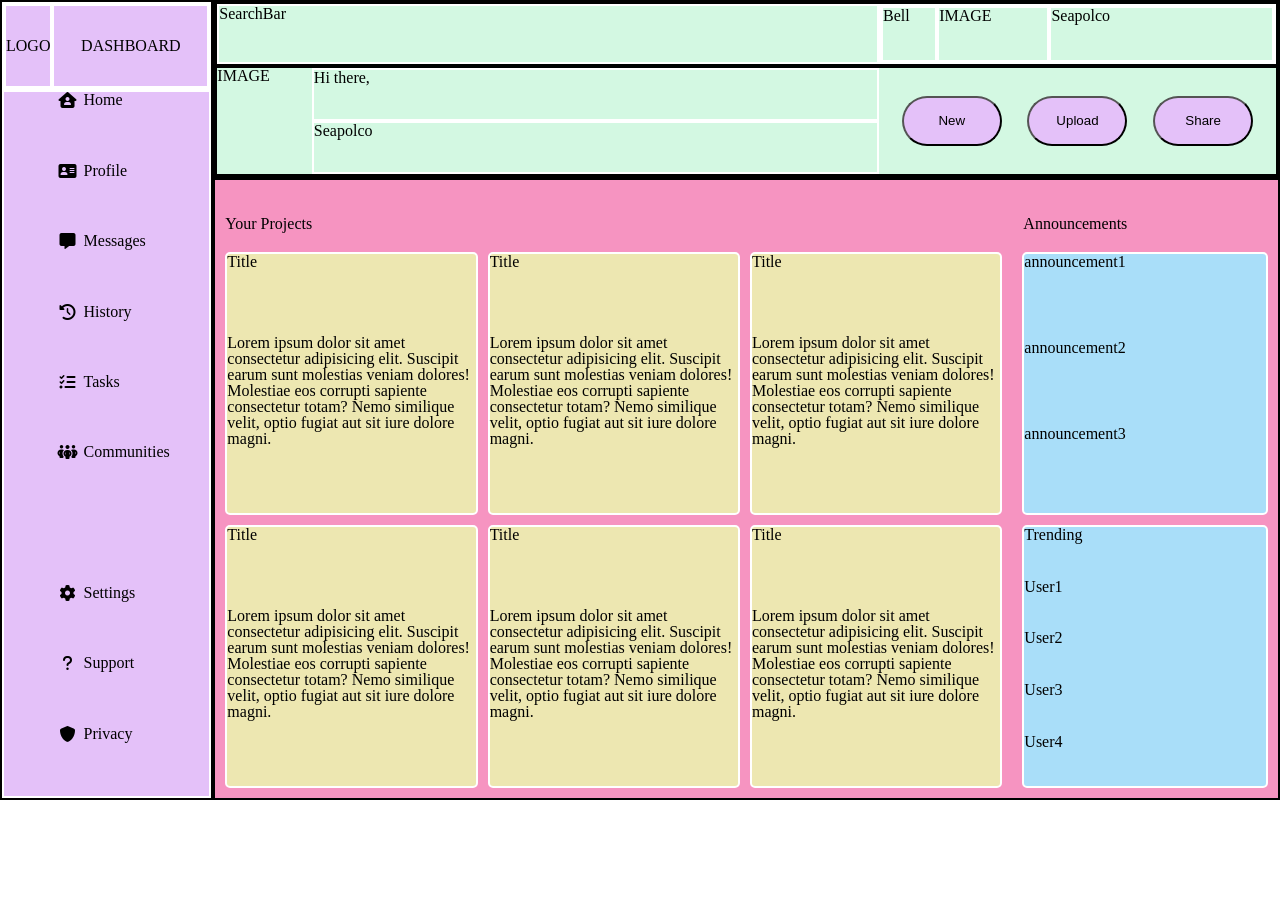
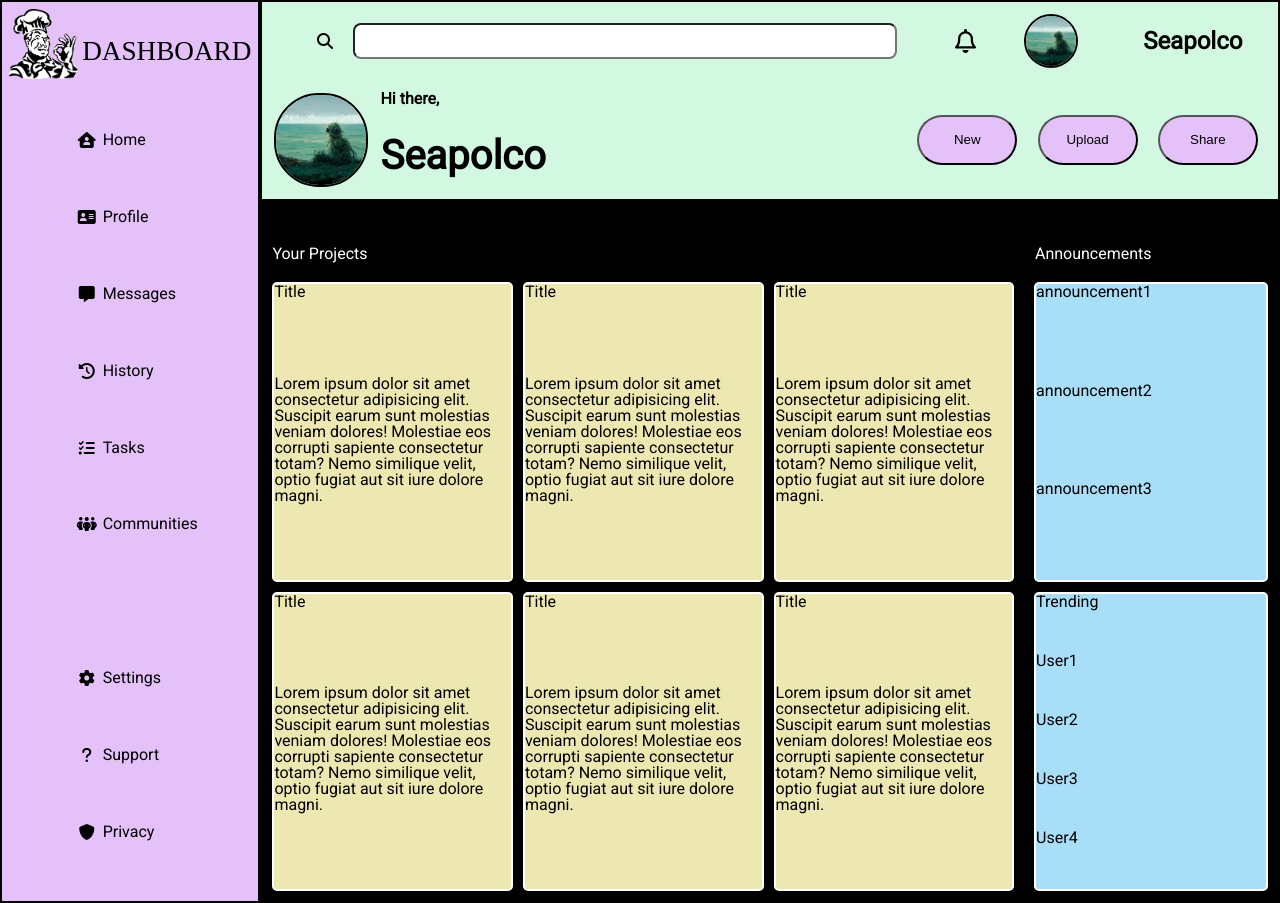
Before and after one commit to Seapolco/odin-admin-dashboard, a plain HTML site: page index.html in a window 1280 px wide. Before the commit the page ends 800 px from the top, so only its background shows below. Drawn offline with Linux system fonts and the light colour scheme; a web font is replaced by a local one.

Commit message:
Added sidebar logo, user/account images, searchbar, notification, custom fonts, removed borders

```diff
--- a/index.html
+++ b/index.html
@@ -8,21 +8,26 @@
     <link rel="stylesheet" href="styles.css">
     <script src="script.js"></script>
     <script src="https://kit.fontawesome.com/a023f59fed.js" crossorigin="anonymous"></script>
+    <link rel="stylesheet" media="screen" href="https://fontlibrary.org//face/mrs-beasley" type="text/css"/>
+    <link rel="stylesheet" href="//fonts.googleapis.com/css?family=Roboto" />
 </head>
 <body>
     <div class="container">
         <div class="header">
             <div class="searchbarAndAccount">
-                <div class="searchbar">SearchBar</div>
+                <div class="searchbar">
+                    <i id="searchIcon" class="fa-solid fa-magnifying-glass"></i>
+                    <input id="searchInput" type="text">
+                </div>
                 <div class="account">
-                    <div class="notification">Bell</div>
-                    <div class="accountAvatar">IMAGE</div>
+                    <div class="notification"><i class="fa-regular fa-bell fa-xl"></i></div>
+                    <img class="accountAvatar" src="./images/1mb_weird_creature_watching_youtube_videos_with_the_ocea_055f4a79-4d06-436c-9db0-5f0db68a4500 (1).png"></img>
                     <div class="accountName">Seapolco</div>
                 </div>
             </div>
             <div class="userInfoAndButtons">
                 <div class="userInfo">
-                    <div class="UserAvatar">IMAGE</div>
+                    <img class="UserAvatar" src="./images/1mb_weird_creature_watching_youtube_videos_with_the_ocea_055f4a79-4d06-436c-9db0-5f0db68a4500 (1).png"></img>
                     <p class="hi">Hi there,</p>
                     <p class="userName">Seapolco</p>
                 </div>
@@ -35,7 +40,7 @@
         </div>
         <div class="sidebar">
             <div class="dashboardLogo">
-                <div class="logo">LOGO</div>
+                <img src="./images/pngfind.com-ok-hand-png-2961432.png" class="logo"></img>
                 <div class="text">DASHBOARD</div>
             </div>
             <div class="userNavigation">
@@ -60,8 +65,8 @@
         </div>
         <div class="content">
             <div class="headers">
-                <h2>Your Projects</h2>
-                <h2>&nbsp;&nbsp;&nbsp;&nbsp;Announcements</h2>
+                <h2 class="yProjects">Your Projects</h2>
+                <h2 class="yAnnounce">&nbsp;&nbsp;&nbsp;&nbsp;Announcements</h2>
             </div>
             <div class="projects">
                 <div class="project-card">
--- a/styles.css
+++ b/styles.css
@@ -23,6 +23,7 @@ time, mark, audio, video {
 	font-size: 100%;
 	font: inherit;
 	vertical-align: baseline;
+    font-family: 'Roboto';
 }
 /* HTML5 display-role reset for older browsers */
 article, aside, details, figcaption, figure,
@@ -50,6 +51,7 @@ table {
 
 /* END OF RESET */
 
+
 .container {
     display: grid;
     min-height: 100vh;
@@ -61,35 +63,79 @@ table {
     display: grid;
     background-color: #D3F8E2;
     border: solid black 2px;
+    grid-template-rows: 2fr 3fr;
     grid-row: 1/2;
     grid-column: 2/3;
 }
 
 .searchbarAndAccount {
     display:grid;
-    border: solid black 2px;
+    /* border: solid black 2px; */
     grid-template-columns: 5fr 3fr;
+    /* border-bottom: solid white 2px; */
 
 }
 
-.searchbarAndAccount > div {
+.searchbar {
+    display:grid;
+    grid-template-columns: 1fr 6fr;
+}
+
+#searchIcon {
     display: grid;
-    border:solid white 2px;
+    align-content: center;
+    justify-content: end;
+    margin-right: 20px
+}
+
+#searchInput {
+    display: grid;
+    height: 30px;
+    align-self: center;
+    border-radius: 8px;
+}
+
+.searchbarAndAccount > div, img {
+    display: grid;
+    /* border:solid white 2px; */
 }
 
 .account {
     display: grid;
-    grid-template-columns: 1fr 2fr 4fr;
-    border: solid white 2px;
+    grid-template-columns: 1fr 2fr 3fr;
+    /* border: solid white 2px; */
+    justify-content: center;
+    align-content: center;
+    margin-left: 40px;
 }
 
-.notification, .accountAvatar, .accountName {
+.account > div, img {
+    display: grid;
+    justify-content: center;
+    align-content: center;
+}
+
+/* .notification, .accountAvatar, .accountName {
     border: solid white 2px;
+} */
+
+.accountAvatar {
+    width:auto;
+    height: 50px;
+    border-radius: 45px;
+    border: solid black 2px;
+    justify-self: center;
+}
+
+.accountName {
+    font-size: 1.5rem;
+    font-weight: bold;
+    font-family: 'Roboto';
 }
 
 .userInfoAndButtons {
     display:grid;
-    border: solid black 2px;
+    /* border: solid black 2px; */
     grid-template-columns: 5fr 3fr;
 }
 
@@ -101,21 +147,45 @@ table {
 .userInfo {
     display:grid;
     grid-template-columns: 1fr 6fr;
+    grid-template-rows: 1fr 3fr;
+    gap: 10px;
+    margin: 10px;
+
 }
 
-.userAvatar {
+.UserAvatar {
     display:grid;
     grid-column:1/2;
-    border: solid white 2px;
+    grid-row: 1/3;
+    /* border: solid white 2px; */
+    width:auto;
+    height: 90px;
+    border-radius: 45px;
+    border: solid black 2px;
+    /* justify-self: center; */
 }
 .hi, .userName {
     display: grid;
     grid-column: 2/3;
-    border: solid white 2px;
+    /* border: solid white 2px; */
+}
+
+.hi {
+    font-weight: bold;
+}
+
+.userName {
+    display:grid;
+    align-items: center;
+    font-size: 2.5rem;
+    font-family: 'Roboto';
+    font-weight: bold;
+
 }
 
 .userButtons  {
     display: grid;
+    font-size: 1.2rem;
     grid-template-columns: repeat(3, 1fr);
     /* justify-content: center; */
     align-content: center;
@@ -145,27 +215,40 @@ table {
     grid-column: 1/2;
 }
 
-.sidebar > div {
+.sidebar > div, img {
     display: grid;
-    border: solid white 2px;
+    /* border: solid white 2px; */
     justify-content: center;
+}
+
+.logo {
+    width:auto;
+    height: 70px;
 }
 
 .dashboardLogo {
     display:grid;
     grid-template-columns: 1fr 4fr;
-    border: solid white 2px;
+    margin: 5px;
+    /* border: solid white 2px; */
 }
 
-.dashboardLogo > div {
+.dashboardLogo > div, img {
     display:grid;
-    border: solid white 2px;
+    /* border: solid white 2px; */
     justify-content: center;
     align-content: center;
+    margin: 2px;
+}
+
+.dashboardLogo > .text {
+    font-size: 1.7rem;
+    font-family: "MrsBeasleyRegular";
 }
 
 .userNavigation ul {
     display: grid;
+    margin-top: 30px;
     grid-template-rows: repeat(10, minmax(30px,1fr));
     justify-content: center;
     /* border: solid white 2px; */
@@ -187,13 +270,17 @@ table {
 
 .content {
     display:grid;
-    background-color: #F694C1;
+    background-color: black;
     border: solid black 2px;
     grid-template-columns: 3fr 1fr;
     grid-template-rows: 1fr 9fr;
     grid-row: 2/3;
     grid-column: 2/3;
 
+}
+
+.yProjects, .yAnnounce {
+    color: white;
 }
 
 .headers {
```
Also changed, not shown: images/1mb_weird_creature_watching_youtube_videos_with_the_ocea_055f4a79-4d06-436c-9db0-5f0db68a4500 (1).png (added), images/pngfind.com-ok-hand-png-2961432.png (added).
